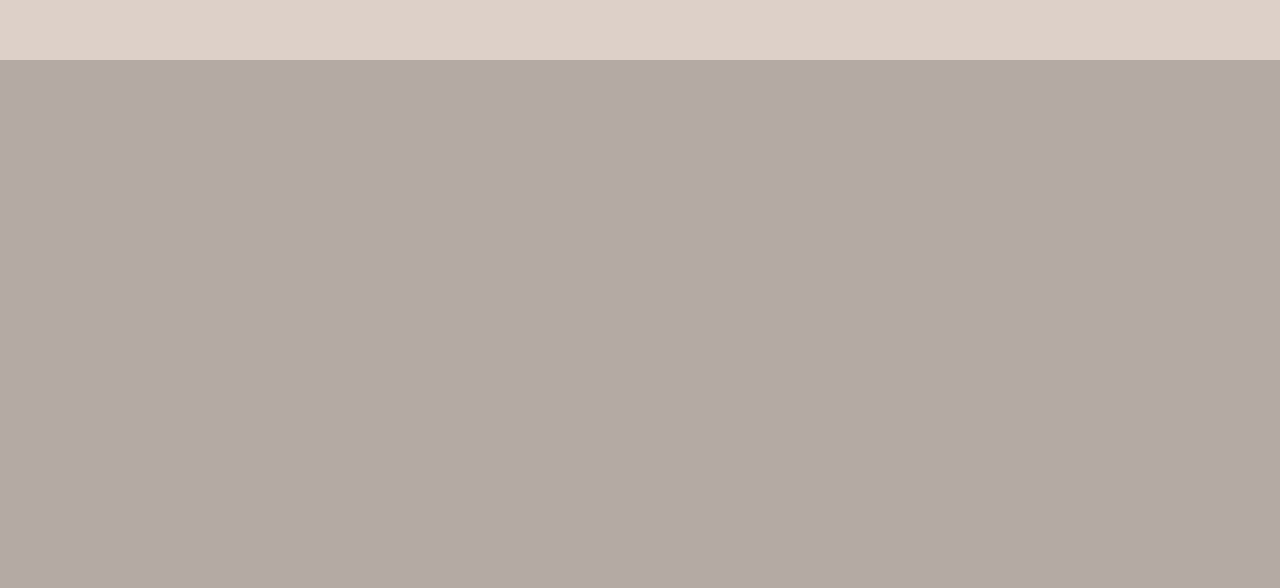
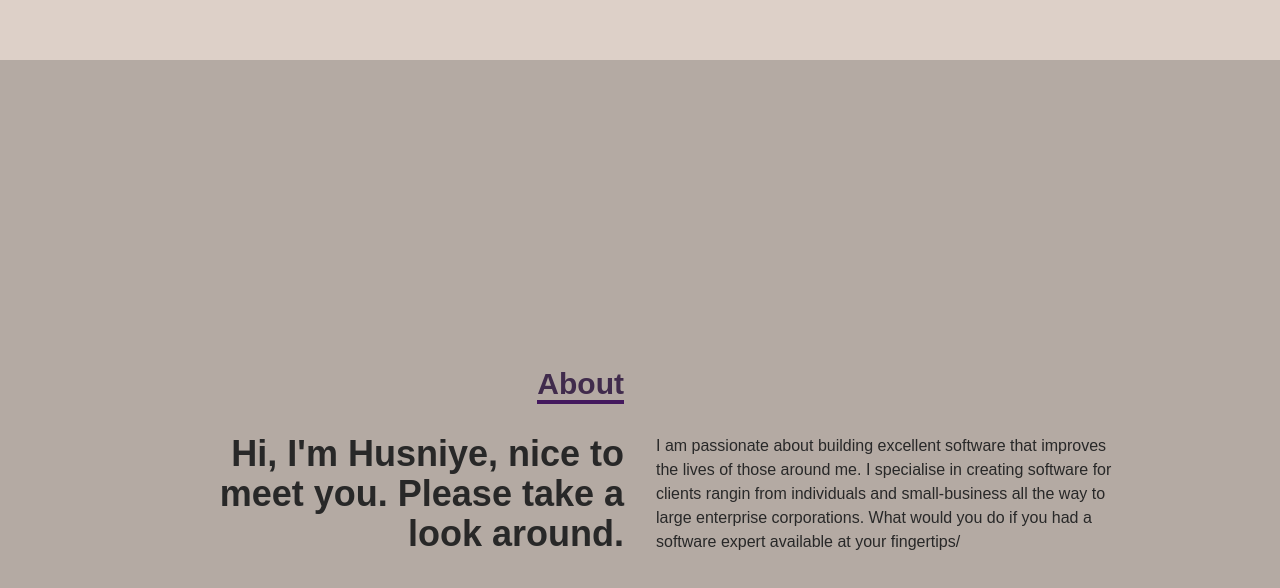
Before and after one commit to tigerkaplan/webPortfolioHE, a React (Vite) app: page / in a window 1280 px wide. Shown: the part 740-1328 px from the top of the page. Built offline with nearby package versions, Linux system fonts and the light colour scheme.

Commit message:
About page created

```diff
--- a/src/pages/About.jsx
+++ b/src/pages/About.jsx
@@ -1,17 +1,27 @@
-import React from 'react'
+import React from 'react';
 
 const About = () => {
-  return (
-    <div name="about" className=' w-full h-screen bg-[#b4aaa3]  text-[#323232]'>
-        <div className='flex flex-col justify-center items-center w-full h-full'>
-            <div>
-                <div>
-
+    return (
+        <div name="about" className='w-full h-screen bg-[#b4aaa3] text-[#282828]'>
+            <div className='flex flex-col justify-center items-center w-full h-full'>
+                <div className='max-w-[1000px] w-full px-4 grid grid-cols-2 gap-8'>
+                    <div className='sm:text-right pb-8 pl-4'>
+                        <p className='  text-[#402b4c] text-3xl font-bold inline border-b-4 border-[#44195e] sm:text-right '>About</p>
+                    </div>
+                    <div>     </div>
+                </div>
+                <div className='max-w-[1000px] w-full grid sm:grid-cols-2 gap-8 px-4 '>
+                    <div className='text-4xl font-bold text-right'>
+                        <p>Hi, I'm Husniye, nice to meet you. Please take a look around.</p>
+                    </div>
+                    <div>
+                        <p> I am passionate about building excellent software that improves the lives of those around me. I specialise in creating software for clients rangin from individuals and small-business all the way to large enterprise corporations. What would you do if you had a software expert available at your fingertips/</p>
+                    </div>
                 </div>
             </div>
         </div>
-    </div>
-  )
-}
 
-export default About
+    );
+};
+
+export default About;
```
